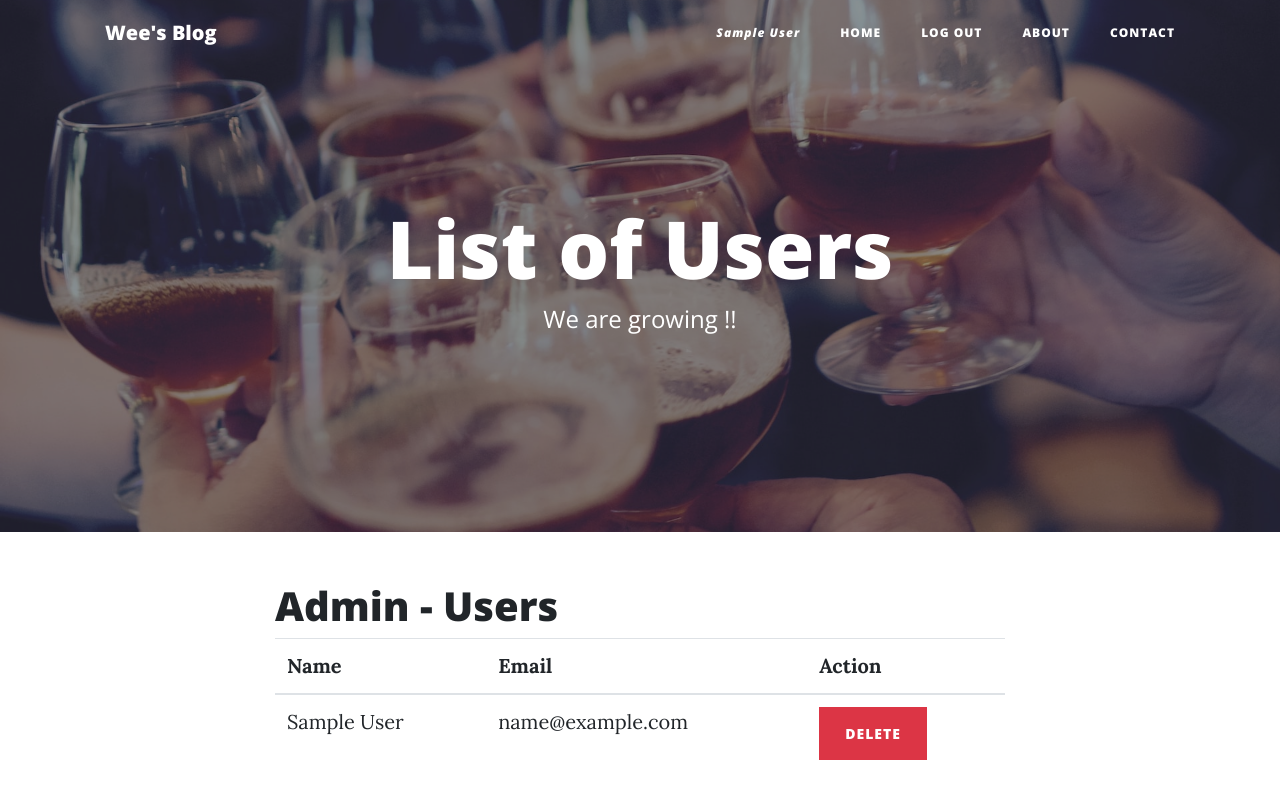
After one commit to RazorWee/Wee_Blog, a Flask app: page /admin/users in a window 1280 px wide. The commit adds this page. Run offline with Flask 3, Linux system fonts and the light colour scheme; the visitor is signed in with stand-in values (Sample User, id 1); data comes from the database, SQL or seed files in the repository; some libraries are stand-ins or nearby versions.

Commit message:
Ver 1.2 (12 Jan 2024)

```diff
--- a/main.py
+++ b/main.py
@@ -1,5 +1,5 @@
 '''
-Version 1.1 (11 Jan 2024) - Delete User
+Version 1.2 (12 Jan 2024) - Delete User and List Users
 
 =========================================================================================
 
@@ -343,6 +343,22 @@ def delete_user(user_id):
     return render_template('delete_user.html', user=user_to_delete, form=form)
 
 
+# List of Users
+@app.route('/admin/users', methods=['GET', 'POST'])
+@admin_only
+def admin_users():
+    users = User.query.all()  # Fetch all users from the database
+    form = DeleteUserForm()  # Instantiate the DeleteUserForm
+
+    if request.method == 'POST':
+        user_id_to_delete = request.form.get('user_id')
+        if user_id_to_delete:
+            user_to_delete = User.query.get(user_id_to_delete)
+            return render_template('delete_user.html', user=user_to_delete, form=form)
+
+    return render_template('admin_users.html', users=users, form=form)
+
+
 ##### Posts #####
 @app.route('/')
 def get_all_posts():
--- /dev/null
+++ b/templates/admin_users.html
@@ -0,0 +1,55 @@
+
+{% include "header.html" %}
+
+  <!-- Page Header -->
+  <header class="masthead" style="background-image: url({{ url_for('static', filename='img/admin_user.jpg')}})">
+    <div class="overlay"></div>
+    <div class="container">
+      <div class="row">
+        <div class="col-lg-8 col-md-10 mx-auto">
+          <div class="page-heading">
+            <h1>List of Users</h1>
+            <span class="subheading">We are growing !!</span>
+          </div>
+        </div>
+      </div>
+    </div>
+  </header>
+
+<div class="container">
+    <div class="row">
+        <div class="col-lg-8 col-md-10 mx-auto">
+
+
+          {% block content %}
+              <!-- Your existing content here -->
+
+              <h1>Admin - Users</h1>
+              <table class="table">
+                  <thead>
+                      <tr>
+                          <th>Name</th>
+                          <th>Email</th>
+                          <th>Action</th>
+                      </tr>
+                  </thead>
+                  <tbody>
+                      {% for user in users %}
+                          <tr>
+                              <td>{{ user.name }}</td>
+                              <td>{{ user.email }}</td>
+                              <td>
+
+                                <a href="{{ url_for('delete_user', user_id=user.id) }}" class="btn btn-danger">Delete</a>
+
+                              </td>
+                          </tr>
+                      {% endfor %}
+                  </tbody>
+              </table>
+          {% endblock %}
+
+
+        </div>
+    </div>
+</div>
--- a/templates/delete_user.html
+++ b/templates/delete_user.html
@@ -31,7 +31,7 @@
 
             <form method="POST" action="{{ url_for('delete_user', user_id=user.id) }}">
                 {{ form.csrf_token }}
-                <button type="submit" class="btn btn-warning btn_width m-t-10 m-r-10" style="border-radius: 30px;"
+                <button type="button" class="btn btn-warning btn-sleek" style="border-radius: 15px; padding: 5px 15px;"
                         onclick="return confirm('Are you sure you want to delete this user?')">Delete User ❌</button>
             </form>
         </div>
--- a/templates/post.html
+++ b/templates/post.html
@@ -87,7 +87,7 @@
                         {% if current_user.is_authenticated %}
                             {% if current_user.id in [1, 2] %}
                                 <a href="{{url_for('delete_user', user_id=comment.comment_author.id)}}">
-                                  <button type="button" class="btn btn-warning btn_width m-t-10 m-r-10" style="border-radius: 30px;">Delete User ❌</button>
+                                  <button type="button" class="btn btn-warning btn-sleek" style="border-radius: 15px; padding: 5px 15px;">Delete User ❌</button>
                                 </a>
                             {% endif %}
                         {% endif %}
```
Also changed, not shown: static/img/admin_user.jpg (added).
